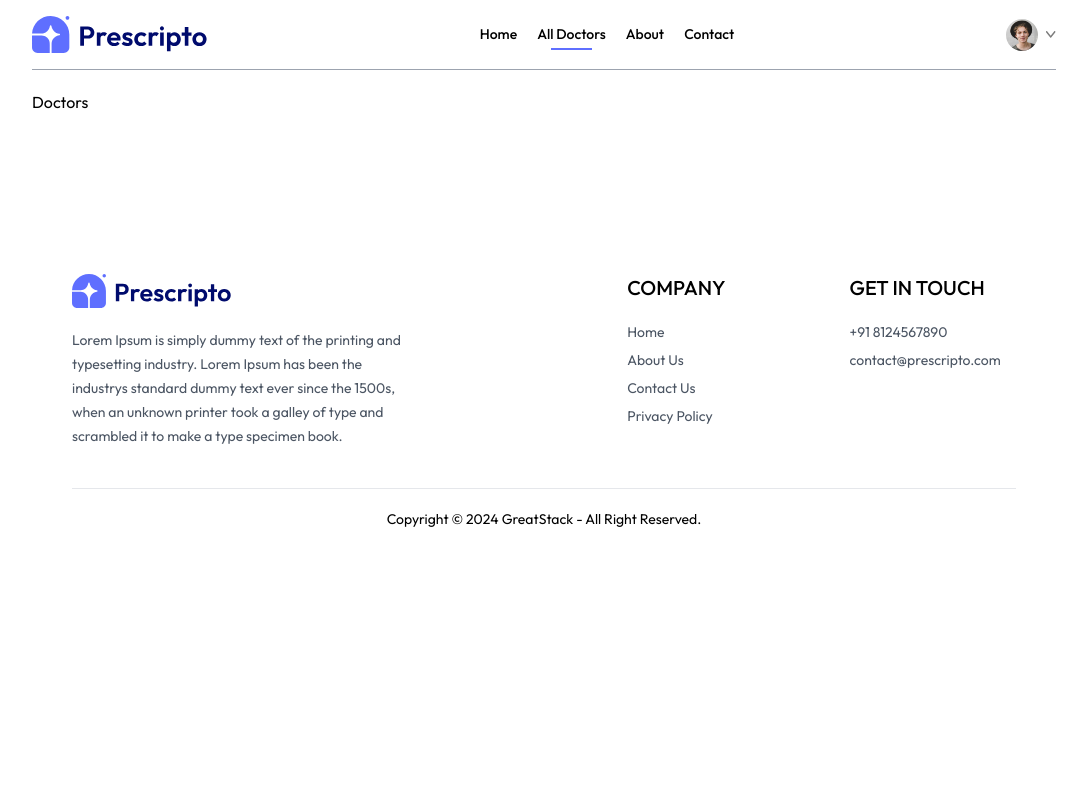
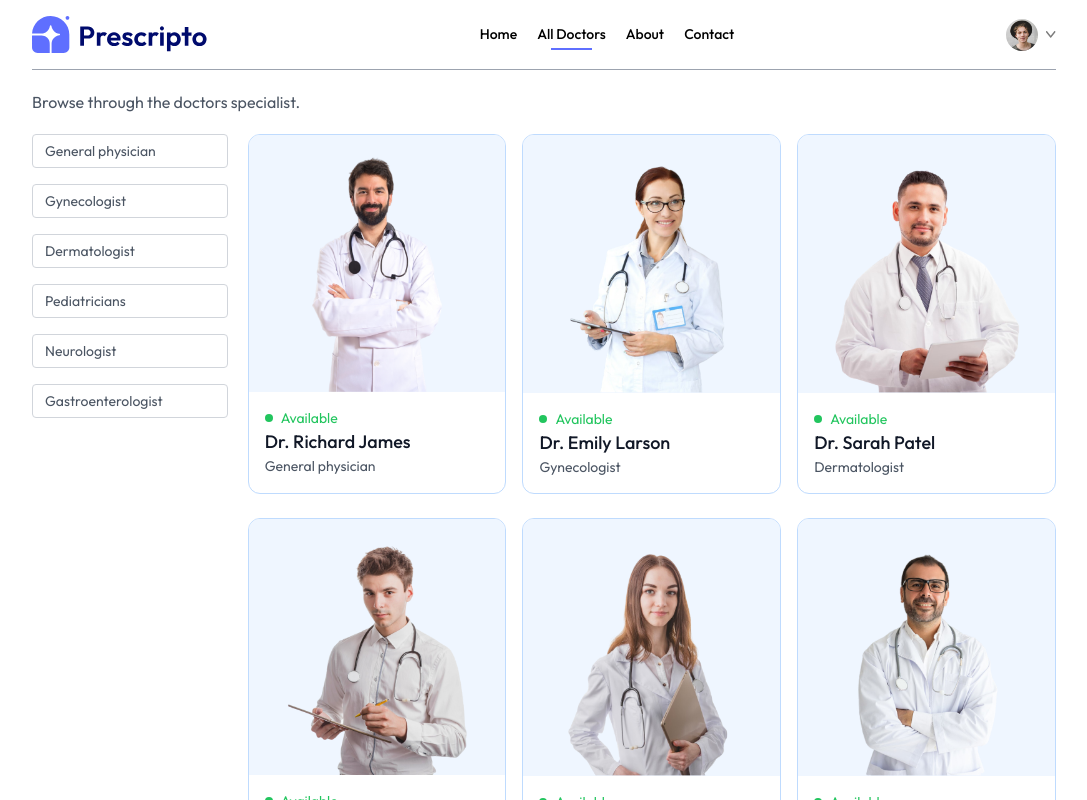
Before and after one commit to i-sayankh/prescripto, a React (Vite) app in the folder client/: page /doctors in a window 1280 px wide. Shown: the top 800 px of the page, without its empty margins (96-1183 px from the left). Built offline with nearby package versions, Linux system fonts and the light colour scheme.

Commit message:
Doctors Page

```diff
--- a/client/src/components/Navbar.jsx
+++ b/client/src/components/Navbar.jsx
@@ -10,7 +10,7 @@
 
     return (
         <div className="flex items-center justify-between text-sm py-4 mb-5 border-b border-b-gray-400"> {/* Main Navbar Container */}
-            <img src={assets.logo} alt="" className="w-44 cursor-pointer" /> {/* Logo */}
+            <img onClick={() => navigate('/')} src={assets.logo} alt="" className="w-44 cursor-pointer" /> {/* Logo */}
 
             {/* Navigation Links */}
             <ul className="hidden md:flex items-start gap-5 font-medium">
--- a/client/src/pages/Doctors.jsx
+++ b/client/src/pages/Doctors.jsx
@@ -1,7 +1,122 @@
+import { useContext, useEffect, useState } from "react";
+import { useNavigate, useParams } from "react-router-dom";
+import { AppContext } from "../context/AppContext"; // Importing AppContext for shared state
+
 const Doctors = () => {
+  // Extracting the 'speciality' parameter from the URL
+  const { speciality } = useParams();
+
+  // Accessing the doctors data from the context
+  const { doctors } = useContext(AppContext);
+
+  // navigate function to programmatically navigate between pages
+  const navigate = useNavigate();
+
+  // State to store filtered doctors based on speciality
+  const [filterDoc, setFilterDoc] = useState([]);
+
+  // Function to filter doctors based on the speciality
+  const applyFilter = () => {
+    if (speciality) {
+      // Filter doctors by the given speciality from the URL
+      setFilterDoc(doctors.filter(doc => doc.speciality === speciality));
+    } else {
+      // If no speciality is provided, show all doctors
+      setFilterDoc(doctors);
+    }
+  };
+
+  // Applying the filter whenever 'doctors' or 'speciality' changes
+  useEffect(() => {
+    applyFilter();
+  }, [doctors, speciality]);
+
   return (
-    <div>Doctors</div>
+    <div>
+      {/* Description for the page */}
+      <p className="text-gray-600">Browse through the doctors specialist.</p>
+
+      <div className="flex flex-col sm:flex-row items-start gap-5 mt-5">
+        {/* Speciality filter buttons */}
+        <div className=" flex flex-col gap-4 text-sm text-gray-600">
+          {/* Button for each speciality that navigates to filtered doctor list */}
+          <p
+            onClick={() => speciality === 'General physician' ? navigate('/doctors') : navigate('/doctors/General physician')}
+            className={`w-[94vw] sm:w-auto pl-3 py-1.5 pr-16 border border-gray-300 rounded transition-all cursor-pointer
+              ${speciality === "General physician" ? "bg-indigo-100 text-black" : ""}`}
+          >
+            General physician
+          </p>
+          <p
+            onClick={() => speciality === 'Gynecologist' ? navigate('/doctors') : navigate('/doctors/Gynecologist')}
+            className={`w-[94vw] sm:w-auto pl-3 py-1.5 pr-16 border border-gray-300 rounded transition-all cursor-pointer
+              ${speciality === "Gynecologist" ? "bg-indigo-100 text-black" : ""}`}
+          >
+            Gynecologist
+          </p>
+          <p
+            onClick={() => speciality === 'Dermatologist' ? navigate('/doctors') : navigate('/doctors/Dermatologist')}
+            className={`w-[94vw] sm:w-auto pl-3 py-1.5 pr-16 border border-gray-300 rounded transition-all cursor-pointer
+              ${speciality === "Dermatologist" ? "bg-indigo-100 text-black" : ""}`}
+          >
+            Dermatologist
+          </p>
+          <p
+            onClick={() => speciality === 'Pediatricians' ? navigate('/doctors') : navigate('/doctors/Pediatricians')}
+            className={`w-[94vw] sm:w-auto pl-3 py-1.5 pr-16 border border-gray-300 rounded transition-all cursor-pointer
+              ${speciality === "Pediatricians" ? "bg-indigo-100 text-black" : ""}`}
+          >
+            Pediatricians
+          </p>
+          <p
+            onClick={() => speciality === 'Neurologist' ? navigate('/doctors') : navigate('/doctors/Neurologist')}
+            className={`w-[94vw] sm:w-auto pl-3 py-1.5 pr-16 border border-gray-300 rounded transition-all cursor-pointer
+              ${speciality === "Neurologist" ? "bg-indigo-100 text-black" : ""}`}
+          >
+            Neurologist
+          </p>
+          <p
+            onClick={() => speciality === 'Gastroenterologist' ? navigate('/doctors') : navigate('/doctors/Gastroenterologist')}
+            className={`w-[94vw] sm:w-auto pl-3 py-1.5 pr-16 border border-gray-300 rounded transition-all cursor-pointer
+              ${speciality === "Gastroenterologist" ? "bg-indigo-100 text-black" : ""}`}
+          >
+            Gastroenterologist
+          </p>
+        </div>
+
+        {/* Displaying the filtered list of doctors */}
+        <div className="w-full grid grid-cols-auto gap-4 gap-y-6">
+          {/* Mapping over the filtered list of doctors */}
+          {filterDoc.map((item, index) => (
+            <div
+              key={index}
+              // Navigate to the appointment page with the selected doctor's ID
+              onClick={() => navigate(`/appointment/${item._id}`)}
+              className="border border-blue-200 rounded-xl overflow-hidden cursor-pointer hover:translate-y-[-10px] transition-all duration-500"
+            >
+              {/* Doctor's Image */}
+              <img src={item.image} alt="" className="bg-blue-50" />
+
+              {/* Doctor's Details */}
+              <div className="p-4">
+                {/* Availability Indicator */}
+                <div className="flex items-center gap-2 text-sm text-center text-green-500">
+                  <p className="w-2 h-2 bg-green-500 rounded-full"></p>
+                  <p>Available</p>
+                </div>
+
+                {/* Doctor's Name */}
+                <p className="text-gray-900 text-lg font-medium">{item.name}</p>
+
+                {/* Doctor's Speciality */}
+                <p className="text-gray-600 text-sm">{item.speciality}</p>
+              </div>
+            </div>
+          ))}
+        </div>
+      </div>
+    </div>
   )
 }
 
-export default Doctors
+export default Doctors;
```
